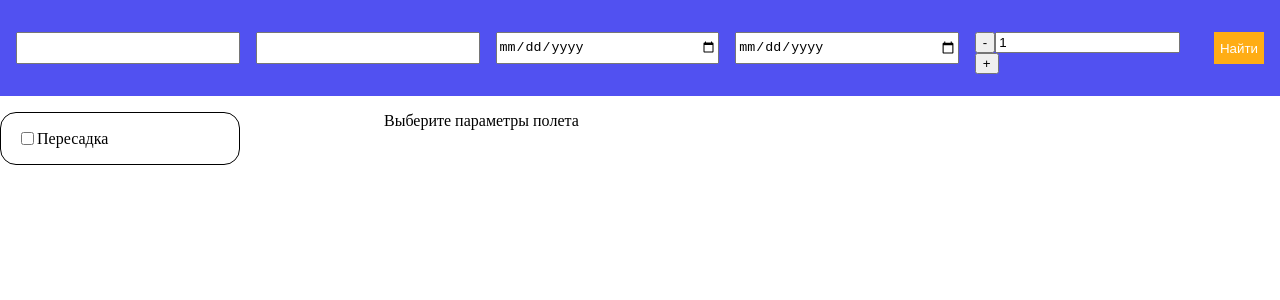
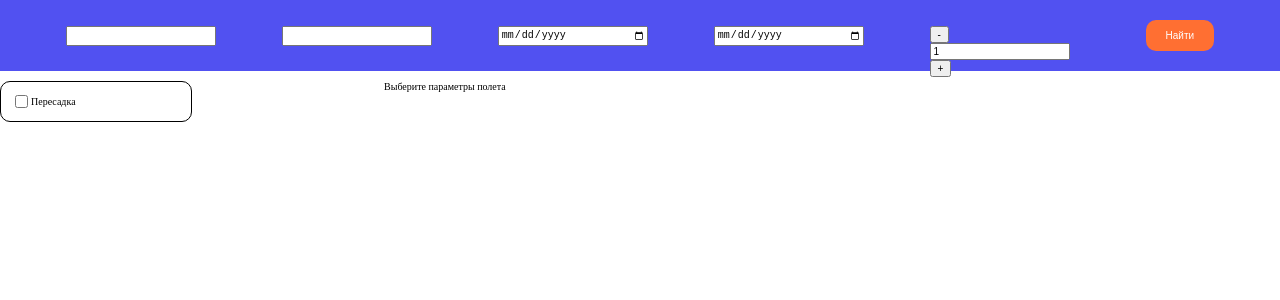
Before and after one commit to AlbinaShaikhutdinova/aviasales, a Vue app: page / in a window 1280 px wide. Shown: the top 300 px of the page. Built offline with nearby package versions, Linux system fonts and the light colour scheme.

Commit message:
add sass

```diff
--- a/babel.config.js
+++ b/babel.config.js
@@ -1,3 +1,3 @@
 module.exports = {
-  presets: ["@vue/cli-plugin-babel/preset"],
+  presets: ['@vue/cli-plugin-babel/preset'],
 };
--- a/package.json
+++ b/package.json
@@ -25,6 +25,8 @@
     "eslint": "^6.7.2",
     "eslint-plugin-prettier": "^3.3.1",
     "eslint-plugin-vue": "^7.0.0",
-    "prettier": "^2.2.1"
+    "prettier": "^2.2.1",
+    "sass": "^1.49.9",
+    "sass-loader": "^10.2.1"
   }
 }
--- a/src/App.vue
+++ b/src/App.vue
@@ -16,6 +16,7 @@ body {
   min-height: 100vh;
 }
 * {
+  font-size: 10px;
   box-sizing: border-box;
 }
 #app {
--- /dev/null
+++ b/src/common/UI/button.vue
@@ -0,0 +1,19 @@
+<template>
+  <button class="button">{{ this.title }}</button>
+</template>
+<script>
+export default {
+  name: 'StandardButton',
+  props: ['title'],
+};
+</script>
+
+<style lang="scss">
+.button {
+  color: white;
+  background-color: $button-color;
+  padding: 1rem 2rem;
+  border-radius: 1rem;
+  border: none;
+}
+</style>
--- /dev/null
+++ b/src/common/variables.scss
@@ -0,0 +1,2 @@
+$primary-color: #0c73fe;
+$button-color: #ff6f32;
--- a/src/components/SearchPage/SearchForm/SearchForm.vue
+++ b/src/components/SearchPage/SearchForm/SearchForm.vue
@@ -11,13 +11,17 @@
       <button @click="amount++">+</button>
     </div>
 
-    <button class="button" @click="search">Найти</button>
+    <StandardButton title="Найти" @click="search" />
   </header>
 </template>
 
 <script>
+import StandardButton from '../../../common/UI/button.vue';
 export default {
   name: 'SearchForm',
+  components: {
+    StandardButton,
+  },
   data() {
     return {
       flightData: {
@@ -52,10 +56,10 @@ export default {
   width: 15rem;
   max-width: 20%;
 }
-.button {
+/* .button {
   height: 2rem;
   background-color: rgb(255, 173, 20);
   color: white;
   border: none;
-}
+} */
 </style>
--- a/src/components/SearchPage/SearchPage.vue
+++ b/src/components/SearchPage/SearchPage.vue
@@ -1,9 +1,9 @@
 <template>
   <div class="page">
-    <search-form @submit="submitHandle" />
+    <search-form />
     <main>
       <Filter />
-      <search-results :flights="result" :userDate="userDate" />
+      <search-results />
     </main>
   </div>
 </template>
@@ -20,69 +20,9 @@ export default {
     SearchResults,
   },
   data() {
-    return {
-      flights: [
-        {
-          id: 1,
-          from: 'Moscow',
-          to: 'Ufa',
-          date: '02.20.2022',
-          endDate: '05.25.2022',
-          ticketsAvailable: 3,
-        },
-        {
-          id: 2,
-          from: 'St Petersburg',
-          to: 'Ufa',
-          date: '02.10.2022',
-          endDate: '05.25.2022',
-          ticketsAvailable: 1,
-        },
-        {
-          id: 3,
-          from: 'Moscow',
-          to: 'St Petersburg',
-          date: '03.08.2022',
-          endDate: '05.25.2022',
-          ticketsAvailable: 30,
-        },
-        {
-          id: 4,
-          from: 'Moscow',
-          to: 'St Petersburg',
-          date: '01.08.2022',
-          endDate: '04.25.2022',
-          ticketsAvailable: 10,
-        },
-        {
-          id: 5,
-          from: 'Samara',
-          to: 'St Petersburg',
-          date: '03.28.2022',
-          endDate: '05.25.2022',
-          ticketsAvailable: 5,
-        },
-      ],
-      result: [],
-      userQuery: {},
-      userDate: '',
-    };
+    return {};
   },
-  methods: {
-    submitHandle(cityFrom, cityTo, date, people) {
-      this.userDate = date;
-      this.result = this.flights.filter((flight) => {
-        return (
-          flight.from === cityFrom &&
-          flight.to === cityTo &&
-          Date.parse(date) > Date.parse(flight.date) &&
-          Date.parse(date) < Date.parse(flight.endDate) &&
-          flight.ticketsAvailable > people
-        );
-      });
-      console.log(this.userDate);
-    },
-  },
+  methods: {},
   computed: {},
 };
 </script>
--- /dev/null
+++ b/vue.config.js
@@ -0,0 +1,11 @@
+module.exports = {
+  css: {
+    loaderOptions: {
+      sass: {
+        additionalData: `
+          @import "@/common/variables.scss";
+        `,
+      },
+    },
+  },
+};
```
Also changed, not shown: 1 other file (tests, documents, lock files or other folders).
